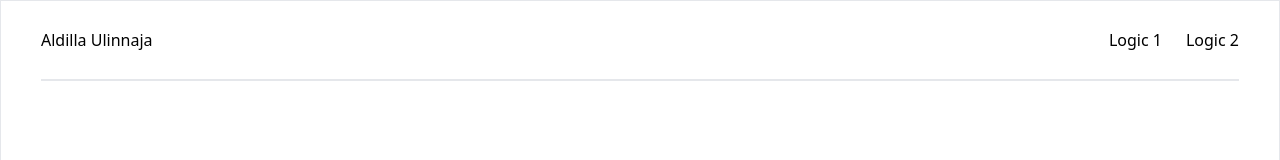
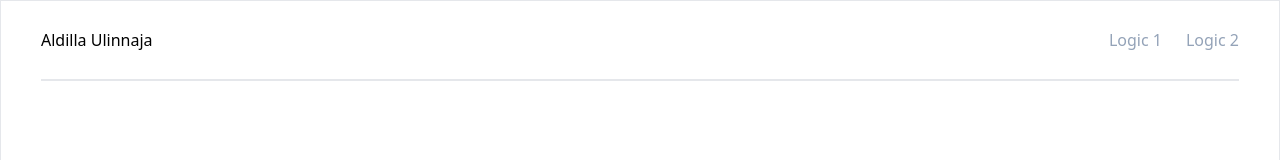
Before and after one commit to ulinnajaaldi/tg-test, a React (Vite) app: page / in a window 1280 px wide. Shown: the top 160 px of the page. Built offline with nearby package versions, Linux system fonts and the light colour scheme.

Commit message:
style: change navbar text & hover

```diff
--- a/src/components/Navbar.jsx
+++ b/src/components/Navbar.jsx
@@ -5,11 +5,11 @@ export default function Navbar() {
   return (
     <div className="flex justify-between items-center h-20 border-b-2">
       <Link to="/">Aldilla Ulinnaja</Link>
-      <div className="flex gap-6">
+      <div className="flex gap-6 text-slate-400">
         <NavLink
           to="/logic-1"
           className={({ isActive }) =>
-            isActive ? "text-slate-500" : "hover:text-slate-500"
+            isActive ? "text-slate-900" : "hover:text-slate-900"
           }
         >
           Logic 1
@@ -17,7 +17,7 @@ export default function Navbar() {
         <NavLink
           to="/logic-2"
           className={({ isActive }) =>
-            isActive ? "text-slate-500" : "hover:text-slate-500"
+            isActive ? "text-slate-900" : "hover:text-slate-900"
           }
         >
           Logic 2
```
